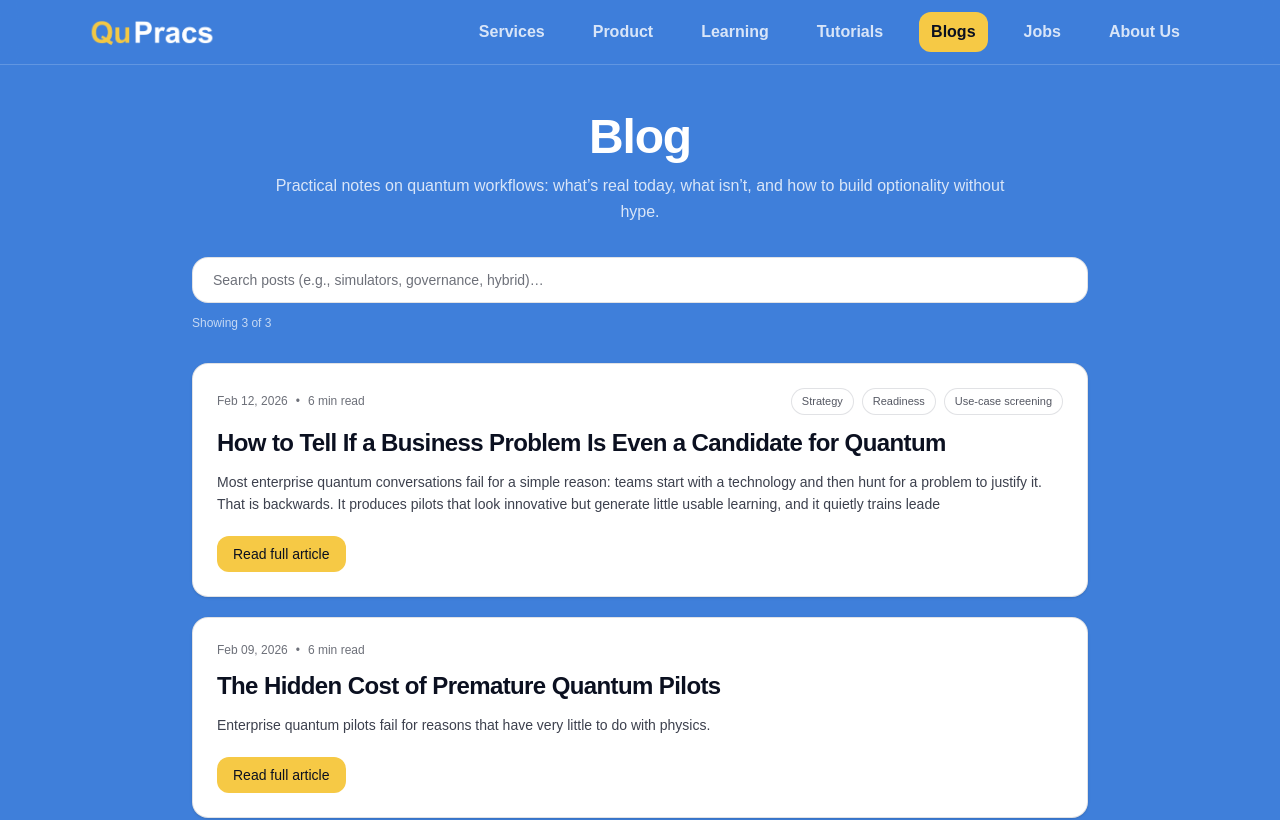
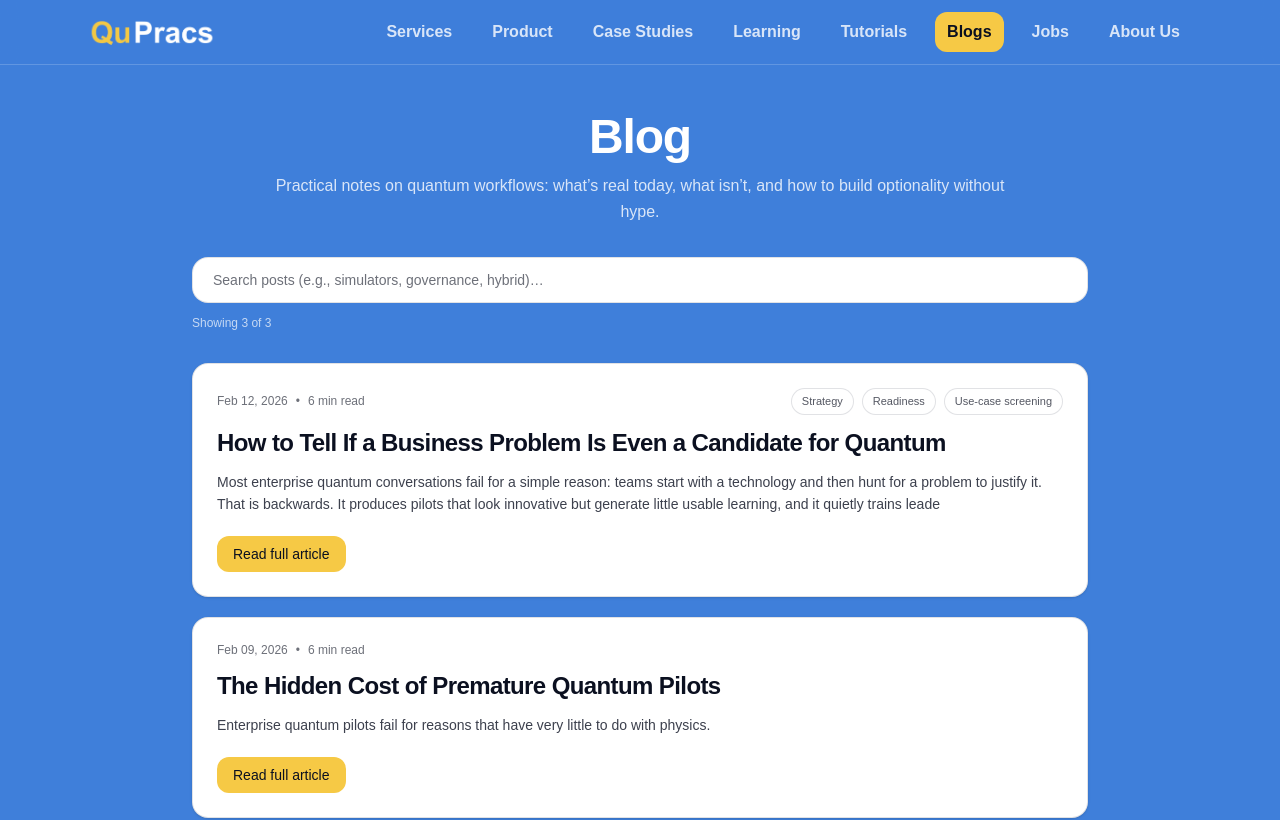
Before and after one commit to CloudKarya/q_prac, a Next.js app: page /blogs in a window 1280 px wide. Shown: the top 820 px of the page. Built offline with nearby package versions, Linux system fonts and the light colour scheme; no server answers.

Commit message:
added case studies

```diff
--- /dev/null
+++ b/src/app/case-studies/page.tsx
@@ -0,0 +1,39 @@
+import type { Metadata } from "next";
+import Link from "next/link";
+
+export const metadata: Metadata = {
+  title: "Case Studies",
+  description: "Case studies from QuPracs engagements (coming soon).",
+  alternates: {
+    canonical: "/case-studies",
+  },
+};
+
+export default function CaseStudiesPage() {
+  return (
+    <main className="mx-auto w-full max-w-6xl px-6 py-12">
+      <div className="rounded-[28px] border border-surface-border bg-surface px-6 py-10 text-surface-foreground shadow-sm sm:px-10">
+        <div className="text-xs font-semibold uppercase tracking-wide text-surface-foreground/60">Case Studies</div>
+        <h1 className="mt-2 text-3xl font-semibold tracking-tight sm:text-5xl">Coming soon</h1>
+        <p className="mt-4 max-w-3xl text-sm leading-relaxed text-surface-foreground/75 sm:text-base">
+          We’re preparing a set of decision-grade case studies (problem framing, baselines, evidence packs, and outcomes).
+        </p>
+
+        <div className="mt-8 flex flex-wrap gap-3">
+          <Link
+            href="/services"
+            className="inline-flex h-11 items-center justify-center rounded-xl bg-accent px-5 text-sm font-semibold text-accent-foreground shadow-sm hover:bg-accent/90"
+          >
+            See Services
+          </Link>
+          <Link
+            href="/contact"
+            className="inline-flex h-11 items-center justify-center rounded-xl border border-surface-border bg-surface px-5 text-sm font-semibold text-surface-foreground shadow-sm hover:bg-background/5"
+          >
+            Talk to us
+          </Link>
+        </div>
+      </div>
+    </main>
+  );
+}
--- a/src/app/sitemap.ts
+++ b/src/app/sitemap.ts
@@ -34,6 +34,7 @@ export default function sitemap(): MetadataRoute.Sitemap {
     { url: `${base}/terms`, lastModified: now, changeFrequency: "yearly", priority: 0.2 },
     { url: `${base}/jobs`, lastModified: now, changeFrequency: "monthly", priority: 0.4 },
     { url: `${base}/hiring-process`, lastModified: now, changeFrequency: "monthly", priority: 0.4 },
+    { url: `${base}/case-studies`, lastModified: now, changeFrequency: "monthly", priority: 0.4 },
     { url: `${base}/blogs`, lastModified: now, changeFrequency: "weekly", priority: 0.8 },
   ];
 
--- a/src/components/SiteHeader.tsx
+++ b/src/components/SiteHeader.tsx
@@ -40,7 +40,7 @@ export function SiteHeader() {
           </div>
         </Link>
 
-        <nav className="hidden items-center gap-6 md:flex ml-auto">
+        <nav className="hidden items-center gap-4 md:flex ml-auto">
           <Link
             className={navLinkClass("/services")}
             href="/services"
@@ -52,6 +52,12 @@ export function SiteHeader() {
             href="/product"
           >
             Product
+          </Link>
+          <Link
+            className={navLinkClass("/case-studies")}
+            href="/case-studies"
+          >
+            Case Studies
           </Link>
           <Link
             className={navLinkClass("/learning")}
```
